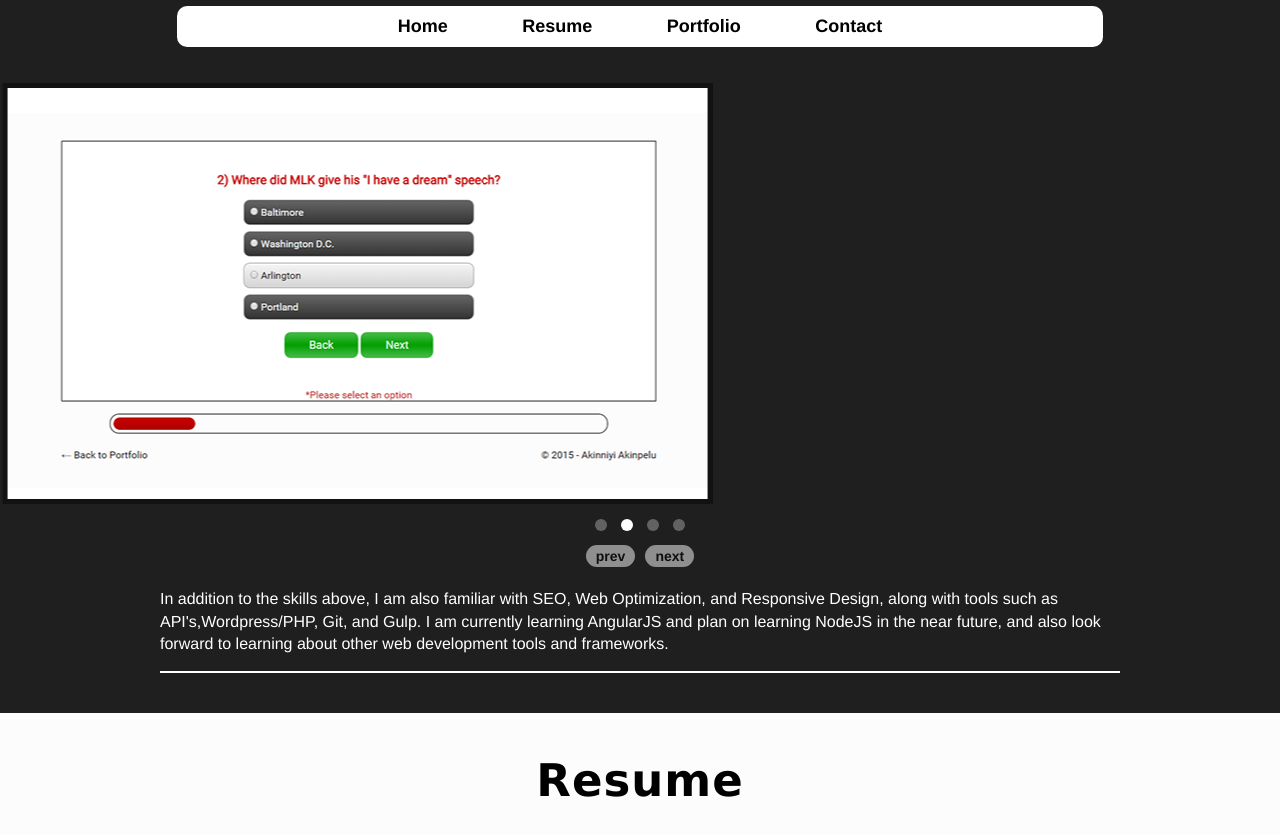
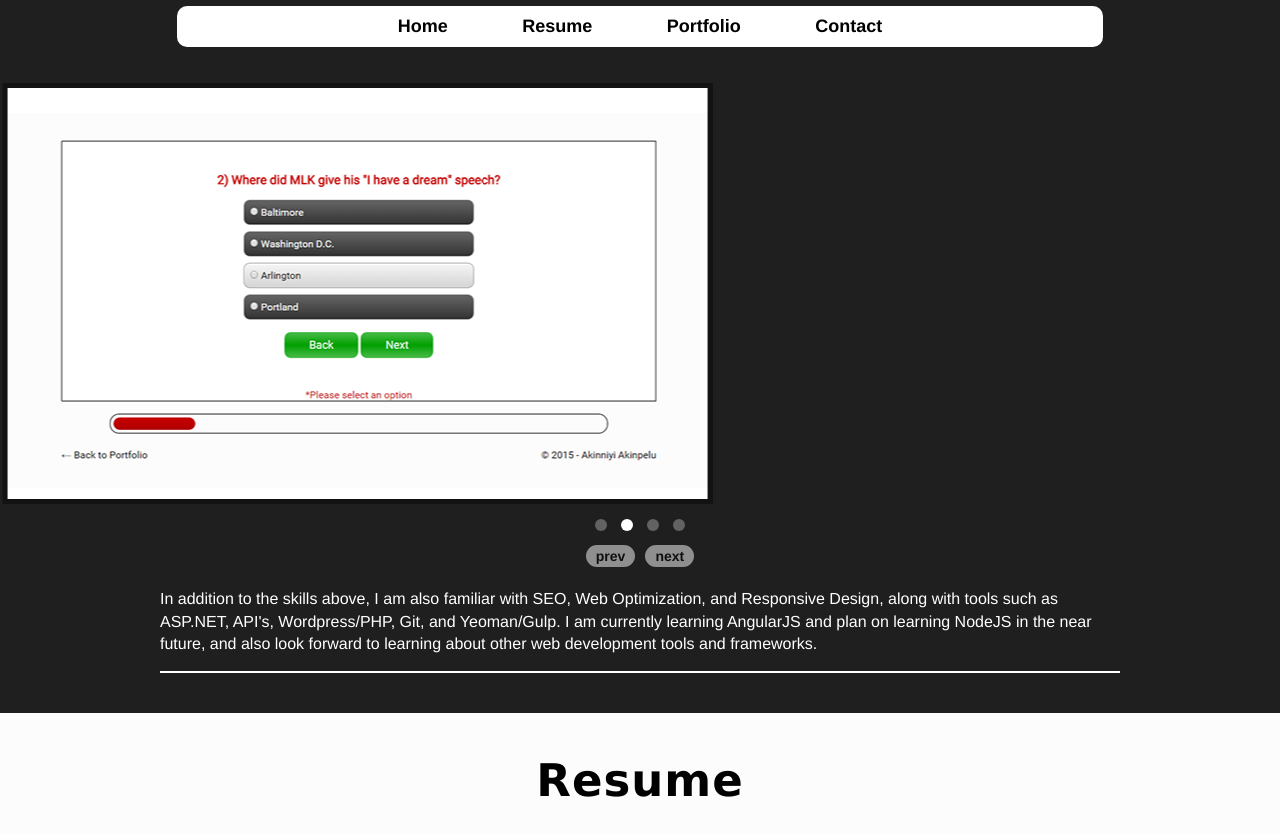
Before and after one commit to akinniyi-akinpelu/aakinpelu, a website: page index.html in a window 1280 px wide. Shown: the part 178-1012 px from the top of the page. Drawn offline with nearby package versions, Linux system fonts and the light colour scheme.

Commit message:
spelling

```diff
--- a/index.html
+++ b/index.html
@@ -75,7 +75,7 @@
 		</section>
 
 		<aside>
-			<p>In addition to the skills above, I am also familiar with SEO, Web Optimization, and Responsive Design, along with tools such as API's,Wordpress/PHP, Git, and Gulp. I am currently learning AngularJS and plan on learning NodeJS in the near future, and also look forward to learning about other web development tools and frameworks.</p>
+			<p>In addition to the skills above, I am also familiar with SEO, Web Optimization, and Responsive Design, along with tools such as ASP.NET, API's, Wordpress/PHP, Git, and Yeoman/Gulp. I am currently learning AngularJS and plan on learning NodeJS in the near future, and also look forward to learning about other web development tools and frameworks.</p>
 		</aside>
 	</article>
 
```
Also changed, not shown: contact-thanks.html (+1 -1 lines), assets/images/neuro.png, assets/images/syr.png, 1 other file.
